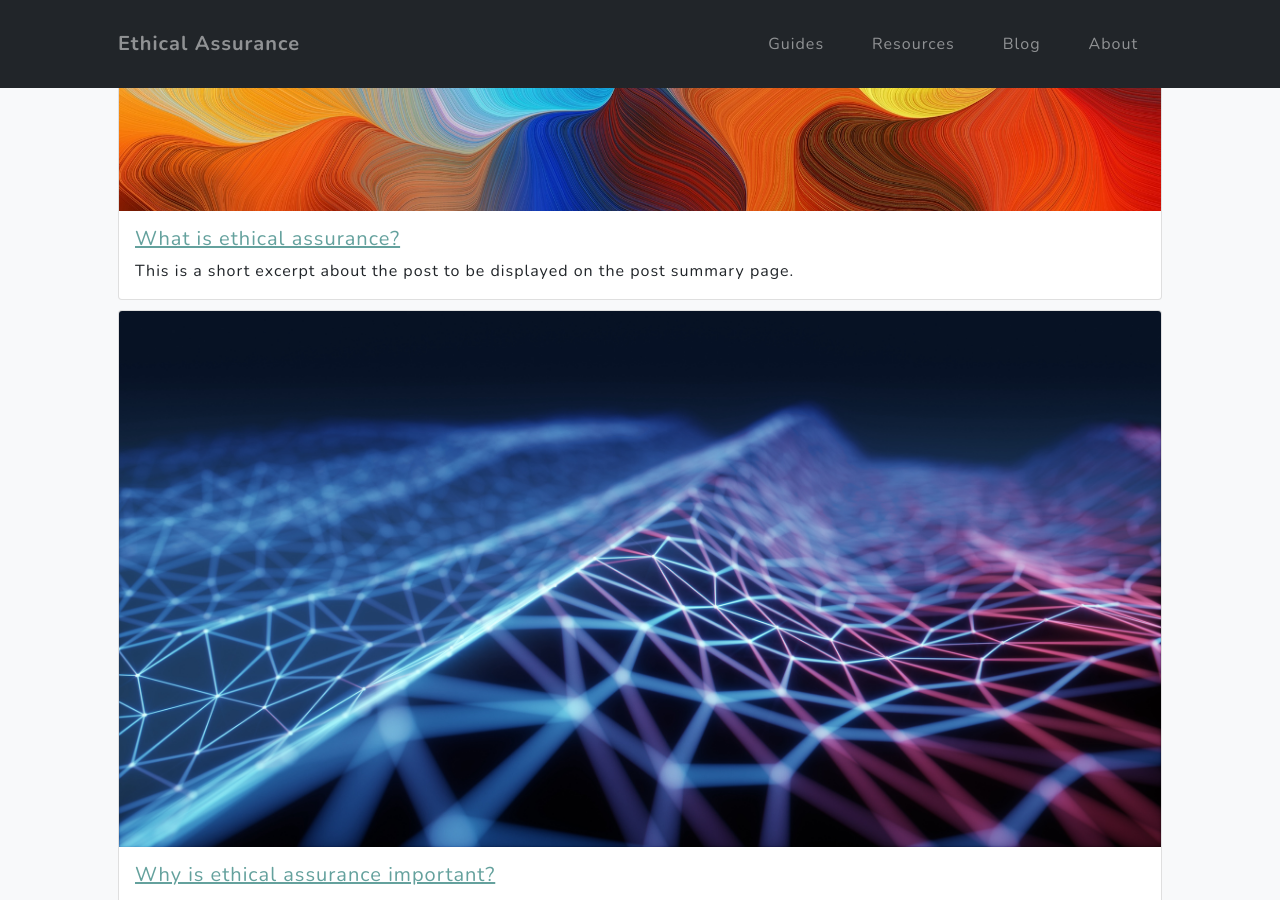
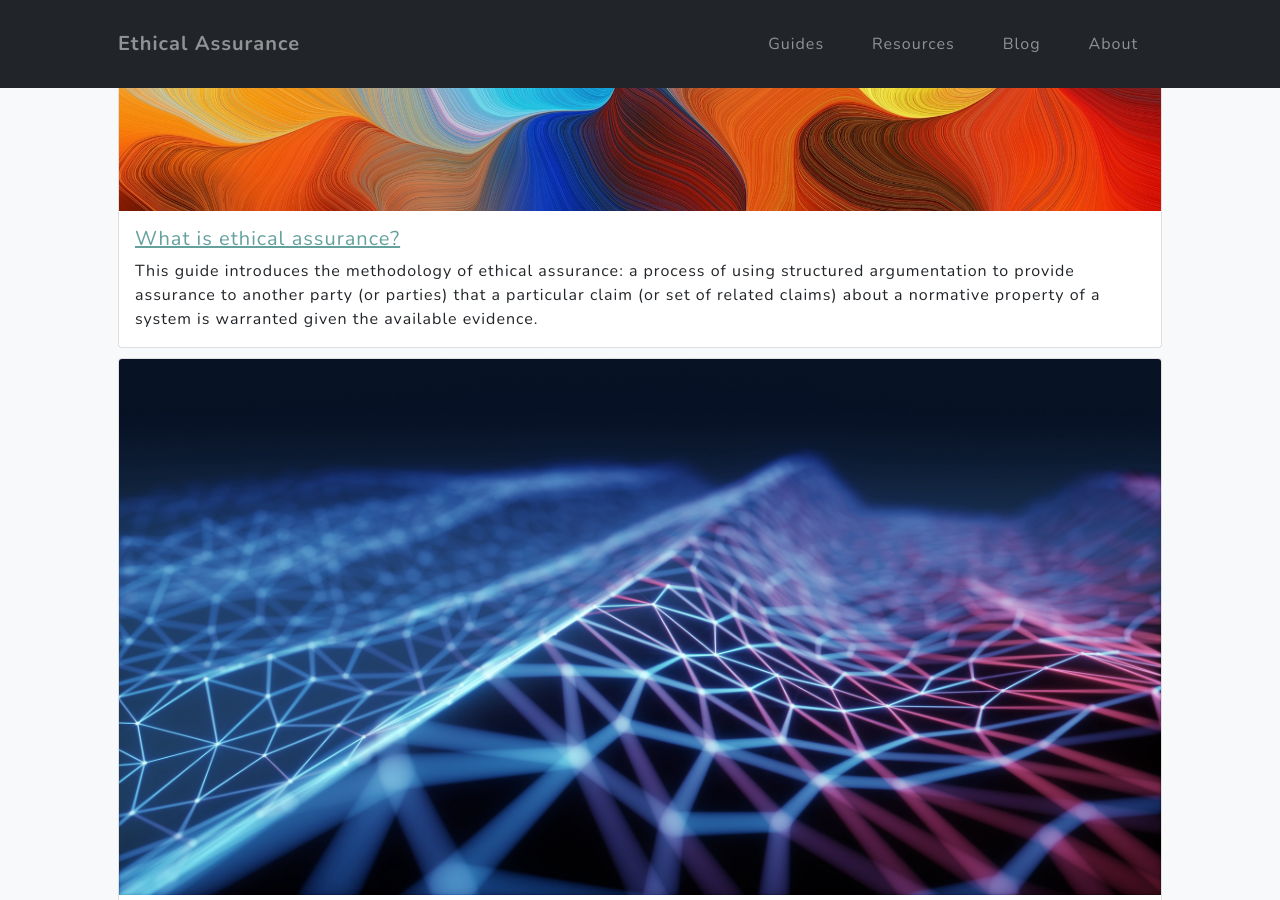
Before and after one commit to chrisdburr/ethical_assurance, a Jekyll site: the page built from guides.md, in a window 1280 px wide and 900 px high, scrolled down 353 px. Built offline with Jekyll 4.4.1, drawn with Linux system fonts in a browser that asks for light colours; a script that is not in the unit is left out; some of the changed lines change nothing that is shown.

Commit message:
create new guide

```diff
--- a/_guides/what-is-ethical-assurance.md
+++ b/_guides/what-is-ethical-assurance.md
@@ -1,19 +1,42 @@
 ---
 title: What is ethical assurance?
-excerpt: This is a short excerpt about the post to be displayed on the post summary page.
+author: chris
+excerpt: "This guide introduces the methodology of ethical assurance: a process of using structured argumentation to provide assurance to another party (or parties) that a particular claim (or set of related claims) about a normative property of a system is warranted given the available evidence."
 image_path: /assets/img/placeholder2.jpeg
+related_guides: why-is-ethical-assurance-important the-value-of-stakeholder-engagement
 ---
 
-## Heading 2
+Assurance is a process of establishing trust.
 
-Lorem ipsum dolor sit amet consectetur adipisicing elit. Quo soluta consequatur illum asperiores blanditiis. Cum, nobis. Ad ea ab aliquid? Saepe facere quidem at beatae aperiam rem, officiis ipsum porro!
-Quisquam reprehenderit repellendus, maxime esse autem cumque animi consequatur molestiae mollitia ullam, nam obcaecati, a sunt! At velit, tenetur consectetur impedit natus cumque, officia perspiciatis iure obcaecati aperiam ea deleniti?
+> "Will this rickety bridge carry my weight? Will my close friend keep their promise? What about that politician?"
 
-Adipisci dolor tenetur minus et officiis dolores at nisi distinctio quam, quos reprehenderit quisquam eum ab fuga sequi, atque perspiciatis quia molestias numquam, cum labore. Distinctio aperiam tempore totam expedita.
-Itaque, ab harum? Sed consequuntur nostrum placeat, vel aspernatur ipsa tenetur esse, corrupti ad ducimus, accusantium saepe? Quaerat, error alias itaque doloribus quod repellendus fugit architecto cum modi labore harum!
+Whether we trust _someone_ or _some object_ depends, in part, on the evidence we have to help us evaluate whether there are good grounds for placing trust.
+In other words, what is the evidence of their trustworthiness?
 
-Lorem ipsum dolor sit amet consectetur adipisicing elit. Quo soluta consequatur illum asperiores blanditiis. Cum, nobis. Ad ea ab aliquid? Saepe facere quidem at beatae aperiam rem, officiis ipsum porro!
-Quisquam reprehenderit repellendus, maxime esse autem cumque animi consequatur molestiae mollitia ullam, nam obcaecati, a sunt! At velit, tenetur consectetur impedit natus cumque, officia perspiciatis iure obcaecati aperiam ea deleniti?
+While there are occasions where a careful and thorough evaluation of trustworthiness would be inappropriate or insensitive (e.g. if a partner or spouse asks you to "_just trust them_"), there are also times where placing trust blindly would be irresponsible.
+For instance, if a healthcare provider purchases a new diagnostic tool that uses machine learning to analyse patient's electronic health records without asking key questions of the system's developer we would say there were acting irresponsibly.
+Their position of authority and the obligation they have towards key stakeholders requires them to exercise a sufficient level of due diligence in evaluating the claims of the developer, and in some cases carrying out careful assessments of the product or service prior to procurement (e.g. data protection impact assessment).
 
-Adipisci dolor tenetur minus et officiis dolores at nisi distinctio quam, quos reprehenderit quisquam eum ab fuga sequi, atque perspiciatis quia molestias numquam, cum labore. Distinctio aperiam tempore totam expedita.
-Itaque, ab harum? Sed consequuntur nostrum placeat, vel aspernatur ipsa tenetur esse, corrupti ad ducimus, accusantium saepe? Quaerat, error alias itaque doloribus quod repellendus fugit architecto cum modi labore harum!
+A wide variety of standards, regulation, and best practices exist to help with such assessments, and international organisations also exist to help maintain consensus.
+But when it comes to evaluating the ethical properties of a system, product, organisation, or service, the story is very different. The introduction of novel data-driven technologies, such as machine learning or AI-enabled devices, also further complicates the story.
+
+There are many reasons for this, including (but not limited to) the following:
+
+1. Machine learning algorithms often operate in the background. We interact with them through digital interfaces, such as our smartphones, and so the manner in which they shape our behaviour or choices is not always obvious to us.
+2. AI can be remarkably complex, and also interacts with complex human structures or institutions. Trying to disentangle this web of processes and influences poses a challenge for thorough and precise assessment and auditing.
+3. Many new types of data-driven technology require massive amounts of data to achieve satisfactory levels of performance. In some cases these data refer to personal or sensitive attributes of humans (e.g., health or financial data). However, individuals can have differing attitudes towards the collection and use of their data.
+4. Algorithms can operate at massive scales and interact with billions of people (e.g., the algorithms that power Google's search engine or generate Facebook's news feed). Although some machine learning algorithms can adjust their behaviour based on the input data they receive, there is no guarantee that the results they offer will treat different groups of people fairly.
+
+These challenges relate to a variety of ethical concerns, such as the transparency and explainability of algorithmic systems; the impact that data-driven technologies may have on an individual's right to privacy and self-determination; the accountability of those who were responsible for developing them; and the consequences of implementing large-scale AI systems that can exacerbate existing socioeconomic injustices. [^test]
+
+[^test]: This is a test.
+
+In recognition of the significance of these issues, the process of ethical has been designed to promote a more reflective and responsible approach to the design, development, and deployment of data-driven technologies and algorithmic systems.
+We can define ethical assurance as follows:
+
+> Ethical assurance is a process of using structured forms of argumentation to provide assurance to affected individuals and stakeholders that a particular claim (or set of related claims) about an ethical property of a system is warranted given the available evidence. {% cite burr2021 %}
+
+Or, to put it another way, it is a process of providing assurance that some data-driven technology or AI system is trustworthy.
+It is a method for engaging affected individuals and stakeholders to help promote trust by laying out clear and publicly acceptable reasons for the ethical properties of some project or system.
+
+<h3>Footnotes</h3>
```
